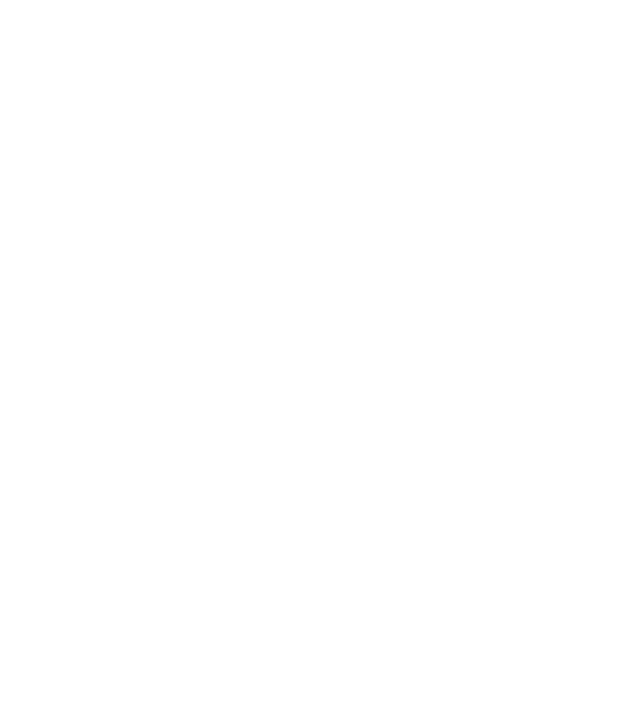
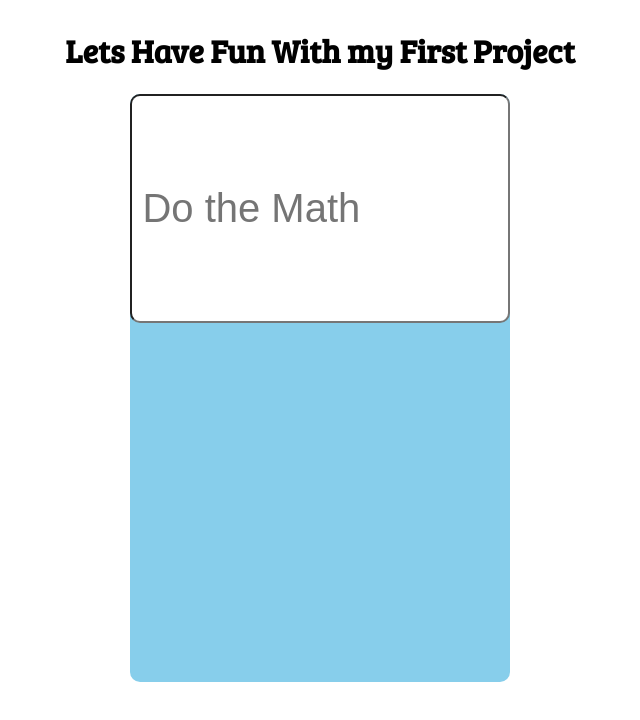
Before and after one commit to carreuky/practice, a plain HTML site: page index.html in a window 1280 px wide. Shown: the whole page, without its empty margins (320-960 px from the left). Drawn offline with Linux system fonts and the light colour scheme.

Commit message:
creating a frame and styling the screen

```diff
--- a/index.html
+++ b/index.html
@@ -11,6 +11,14 @@
 </head>
 
 <body>
+    <div class="heading">
+        <h1>Lets Have Fun With my First Project</h1>
+    </div>
+    <div class="calculator">
+        <div class="display-box">
+            <input type="text" class="display" value="" placeholder="Do the Math">
+        </div>
+    </div>
     <script src="index.js"></script>
 </body>
 
--- a/style.css
+++ b/style.css
@@ -0,0 +1,21 @@
+body {
+    display: flex;
+    flex-direction: column;
+    justify-content: center;
+    align-items: center;
+    font-family: Bree Serif;
+  }
+  .calculator {
+    background-color: skyblue;
+    height: 75%;
+    width: 30%;
+    text-align: center;
+    border-radius: 10px;
+  }
+  .display {
+    height: 39%;
+    border-radius: 10px;
+    padding: 10px;
+    width: 100%;
+    font-size: 40px;
+  }
```
